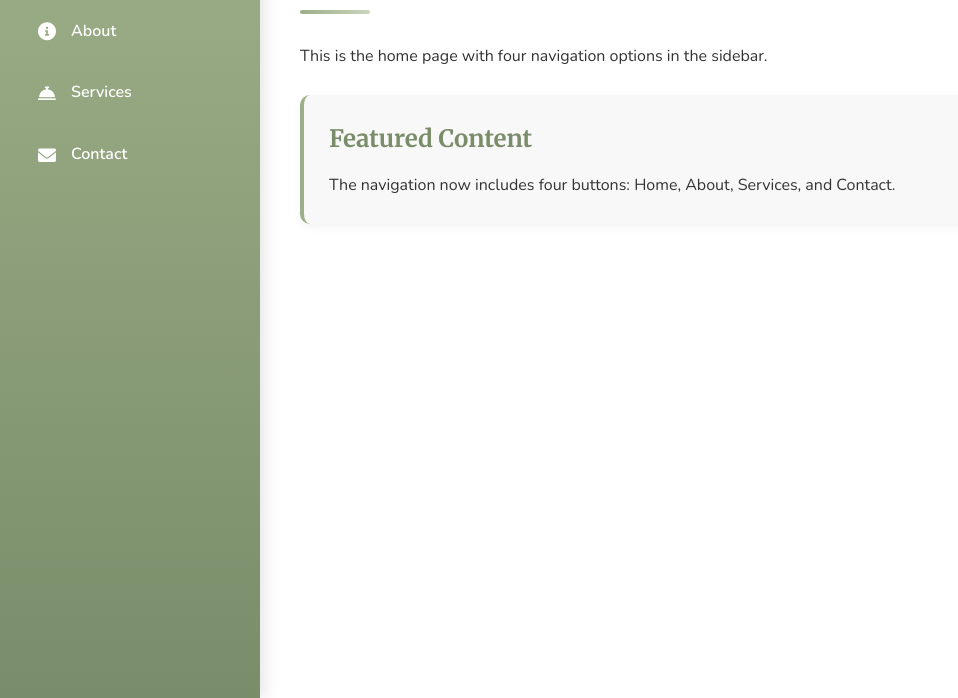
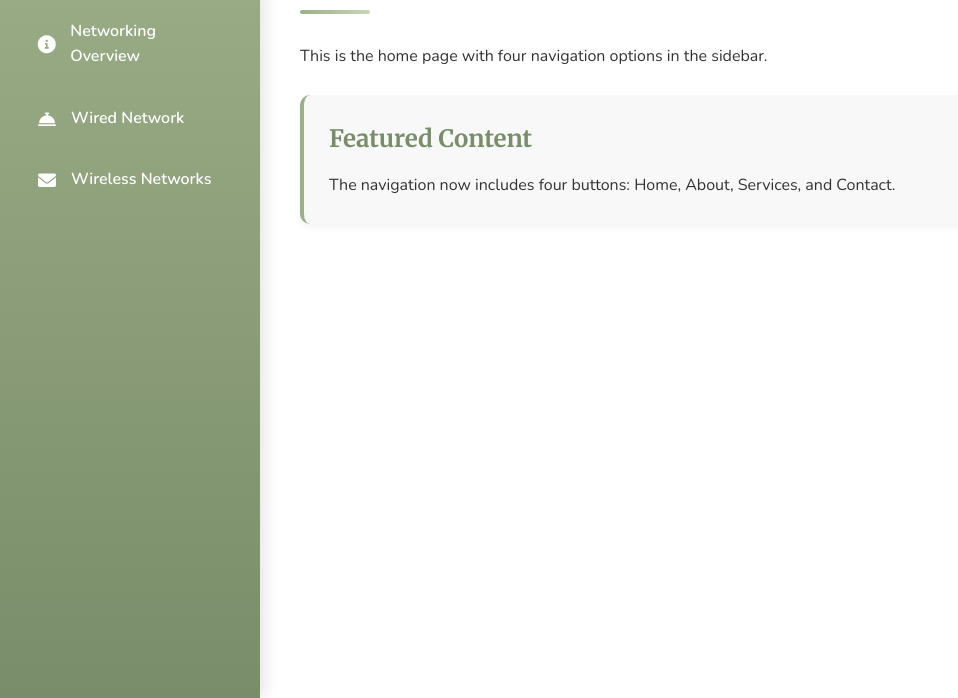
Before and after one commit to emely13a/Capstone-2025, a plain HTML site: page index.html in a window 1280 px wide. Shown: the part 102-800 px from the top of the page, without its empty margins (0-958 px from the left). Drawn offline with nearby package versions, Linux system fonts and the light colour scheme.

Commit message:
Update index.html

```diff
--- a/index.html
+++ b/index.html
@@ -3,7 +3,7 @@
 <head>
     <meta charset="UTF-8">
     <meta name="viewport" content="width=device-width, initial-scale=1.0">
-    <title>Four Page Navigation</title>
+    <title>Computer Networks Website</title>
     <link href="https://fonts.googleapis.com/css2?family=Nunito:wght@400;600;700&family=Merriweather:wght@400;700&display=swap" rel="stylesheet">
     <link rel="stylesheet" href="https://cdnjs.cloudflare.com/ajax/libs/font-awesome/6.0.0/css/all.min.css">
     <style>
@@ -52,7 +52,7 @@
             flex-grow: 1;
         }
 
-        nav li {
+         li {
             margin-bottom: 8px;
             border-radius: 8px;
             overflow: hidden;
@@ -200,19 +200,19 @@
             <li>
                 <a href="#" onclick="showPage('about')">
                     <i class="fas fa-info-circle"></i>
-                    <span>About</span>
+                    <span>Networking Overview</span>
                 </a>
             </li>
             <li>
                 <a href="#" onclick="showPage('services')">
                     <i class="fas fa-concierge-bell"></i>
-                    <span>Services</span>
+                    <span>Wired Network</span>
                 </a>
             </li>
             <li>
                 <a href="#" onclick="showPage('contact')">
                     <i class="fas fa-envelope"></i>
-                    <span>Contact</span>
+                    <span>Wireless Networks</span>
                 </a>
             </li>
         </ul>
```
